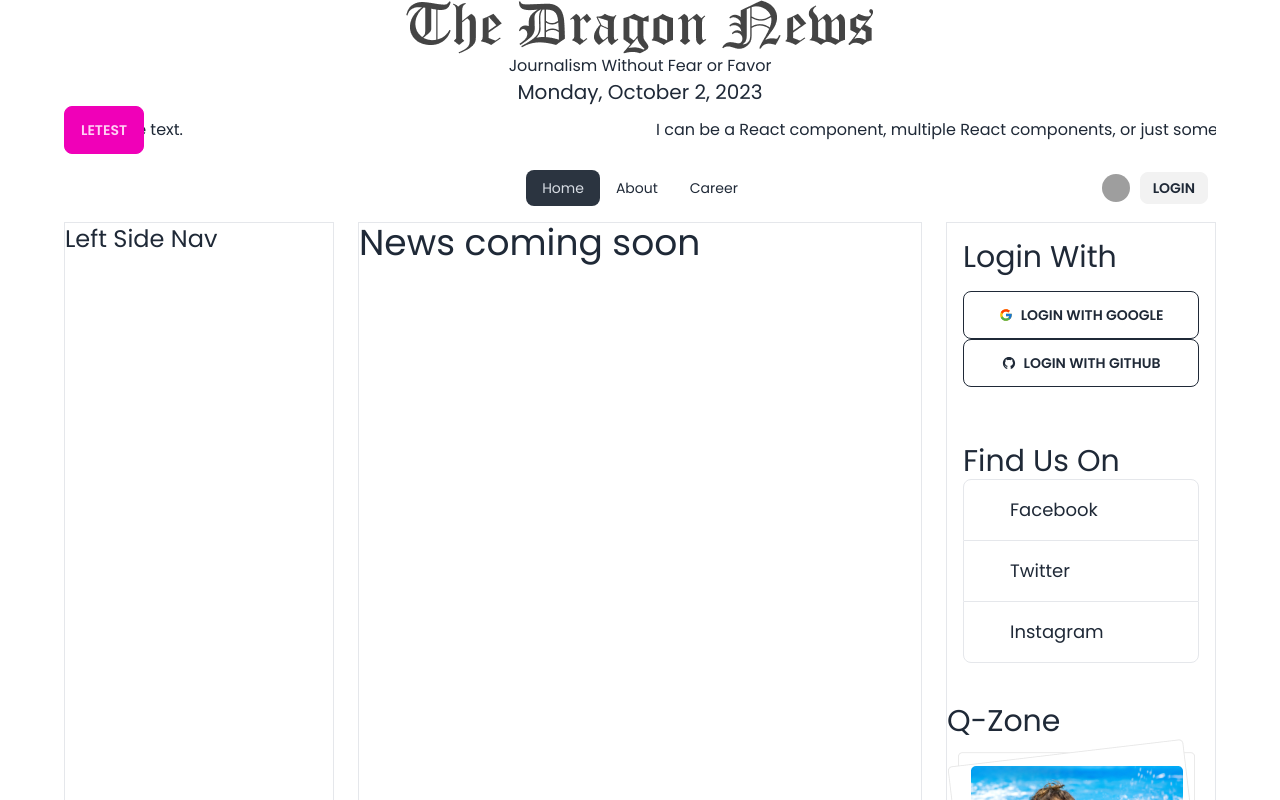
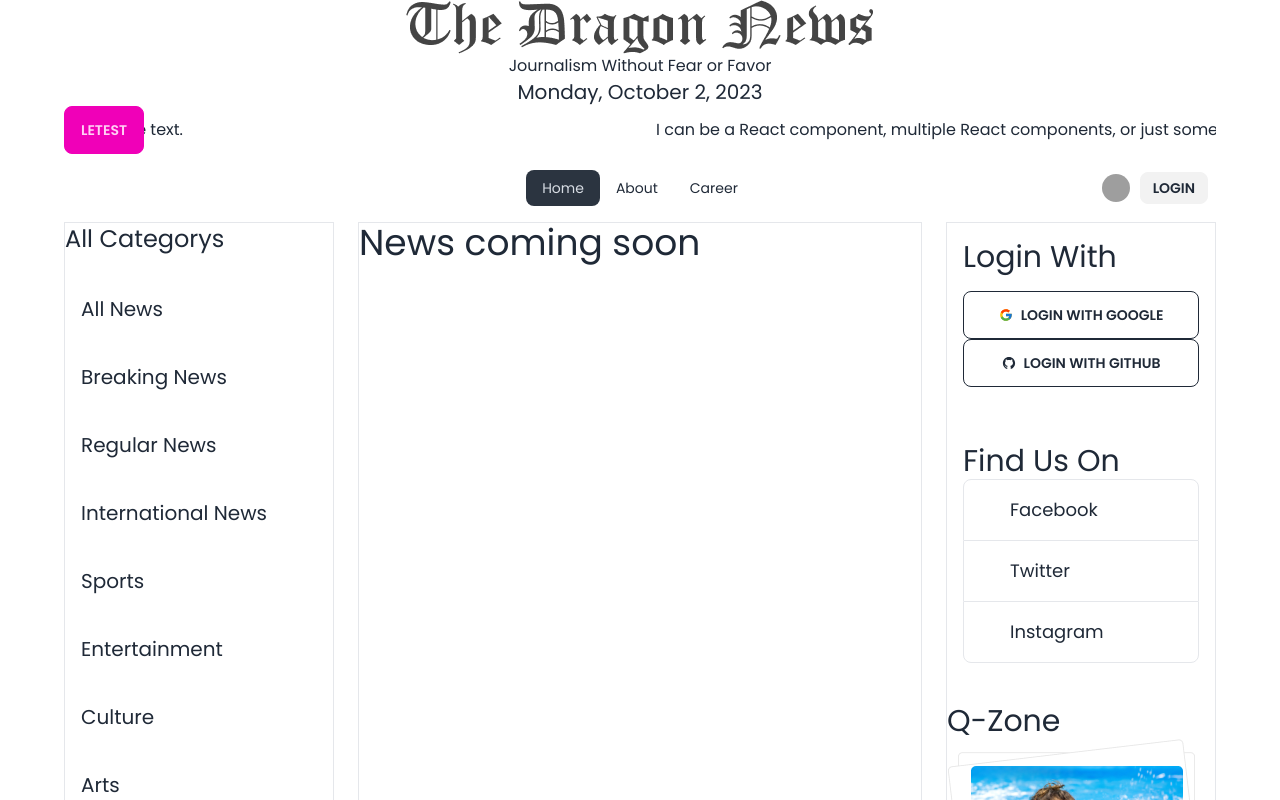
Before and after one commit to mrokonuzzaman040/news-blog, a React (Vite) app: page / in a window 1280 px wide. Shown: the top 800 px of the page. Built offline with nearby package versions, Linux system fonts and the light colour scheme; grey boxes are pictures that could not be loaded; some icons are missing.

Commit message:
LeftSide nav update

```diff
--- a/src/Pages/Shared/LeftSideNav/LeftSideNav.jsx
+++ b/src/Pages/Shared/LeftSideNav/LeftSideNav.jsx
@@ -1,9 +1,21 @@
-import React from 'react';
+import React, { useEffect, useState } from 'react';
+import { Link } from 'react-router-dom';
 
 const LeftSideNav = () => {
+
+    const [category, setCategory] = useState([]);
+
+    useEffect(() => {
+        fetch('categories.json')
+            .then(res => res.json())
+            .then(data => setCategory(data))
+    }, [])
     return (
-        <div>
-            <h2 className='text-2xl'>Left Side Nav</h2>
+        <div className='space-y-10'>
+            <h2 className='text-2xl'>All Categorys</h2>
+            {
+                category.map(category => <Link to={`category/${category.id}`} className='block ml-4 text-xl' key={category.id}>{category.name}</Link>)
+            }
         </div>
     );
 };
```
